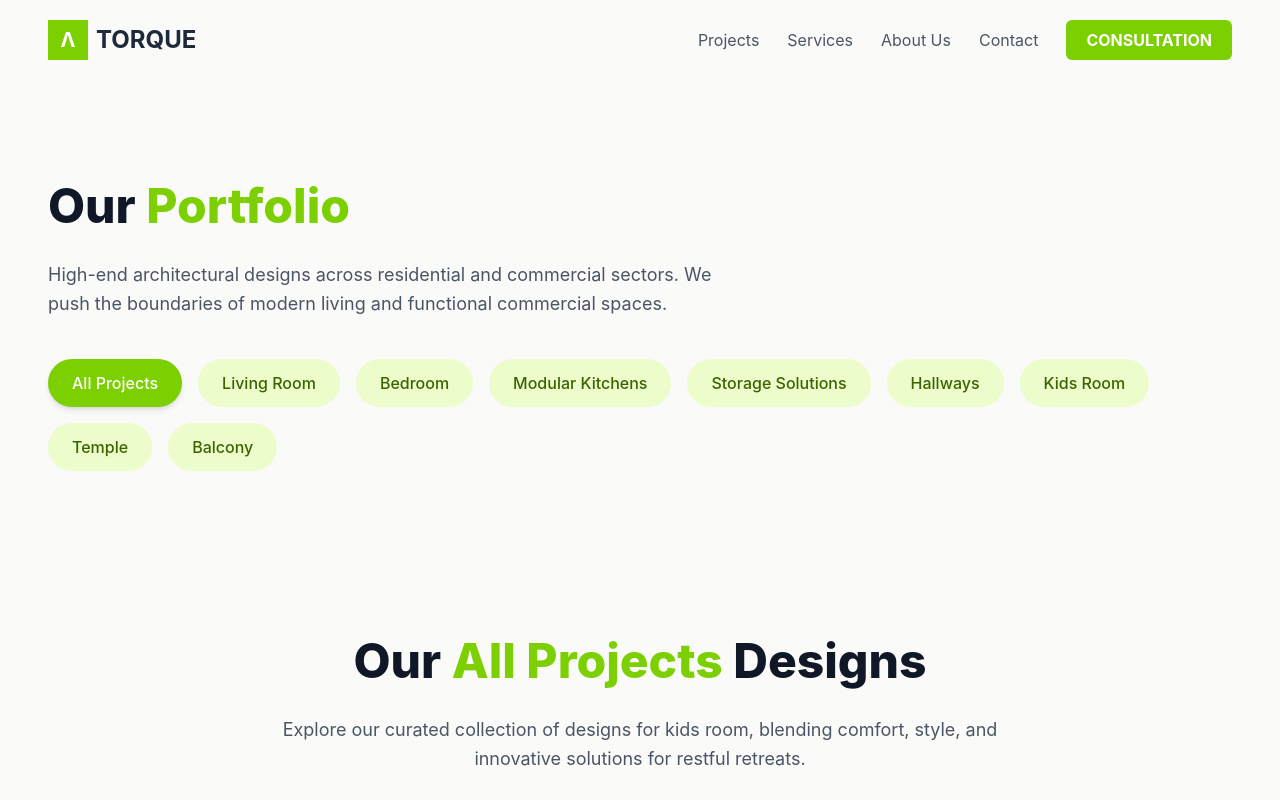
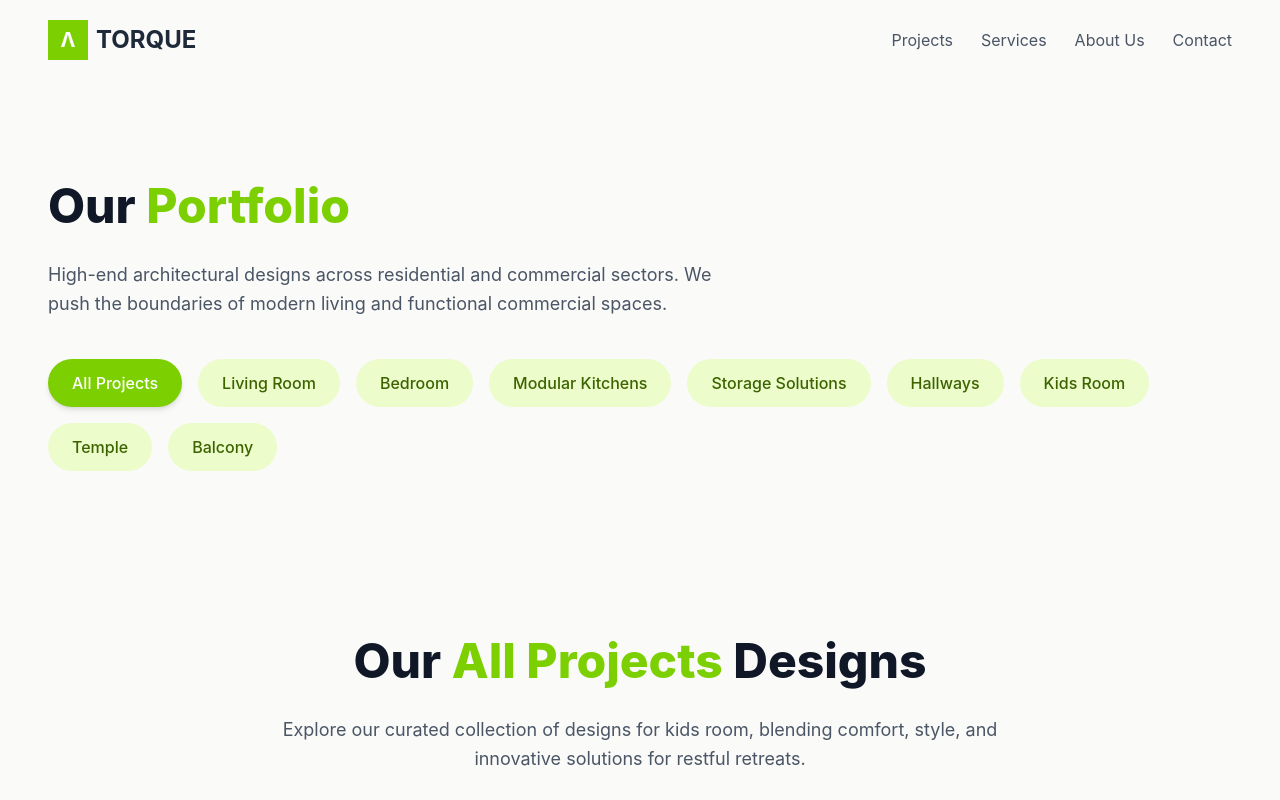
Before and after one commit to KAMBLECHIRAG/Torque-Interiors, a React (Vite) app: page /Torque-Interiors/portfolioHeader in a window 1280 px wide. Shown: the top 800 px of the page. Built offline with nearby package versions, Linux system fonts and the light colour scheme.

Commit message:
made changes in navigations

```diff
--- a/src/Components/heroSection.tsx
+++ b/src/Components/heroSection.tsx
@@ -1,5 +1,6 @@
 import React from "react";
 import heroBackgroundImage from "../assets/frontImage.png";
+import { Link } from "react-router-dom";
 
 const HeroSection: React.FC = () => {
   return (
@@ -37,6 +38,10 @@ const HeroSection: React.FC = () => {
 
           {/* Call to Action Buttons */}
           <div className="flex flex-col sm:flex-row justify-center space-y-4 sm:space-y-0 sm:space-x-4">
+            <Link
+              to="/portfolioHeader"
+              className="text-gray-600 text-base no-underline hover:text-lime-600 transition-colors"
+            >
               <button className="flex cursor-pointer items-center justify-center px-8 py-4 bg-lime-500 text-white text-lg font-semibold rounded-md shadow-lg hover:bg-lime-600 transition-colors duration-300">
                 View Portfolio
                 <svg
@@ -54,9 +59,15 @@ const HeroSection: React.FC = () => {
                   />
                 </svg>
               </button>
+            </Link>
+            <Link
+              to="/contactUsPage"
+              className="text-gray-600 text-base no-underline hover:text-lime-600 transition-colors"
+            >
               <button className="px-8 py-4 border border-green-300 text-gray-200 text-lg font-semibold rounded-md shadow-lg hover:bg-gray-600 cursor-pointer transition-colors duration-300">
                 Request Consultation
               </button>
+            </Link>
           </div>
         </div>
       </section>
--- a/src/Components/navbar.tsx
+++ b/src/Components/navbar.tsx
@@ -67,11 +67,6 @@ const Navbar: React.FC = () => {
             </Link>
           </li>
         </ul>
-
-        {/* Consultation Button */}
-        <button className="bg-lime-500 text-white px-5 py-2 rounded-md text-base font-bold uppercase cursor-pointer hover:bg-lime-600 transition-colors ml-7">
-          Consultation
-        </button>
       </div>
 
       {/* Mobile Menu Overlay */}
```
Lines whose indentation alone changed are shown as unchanged.
